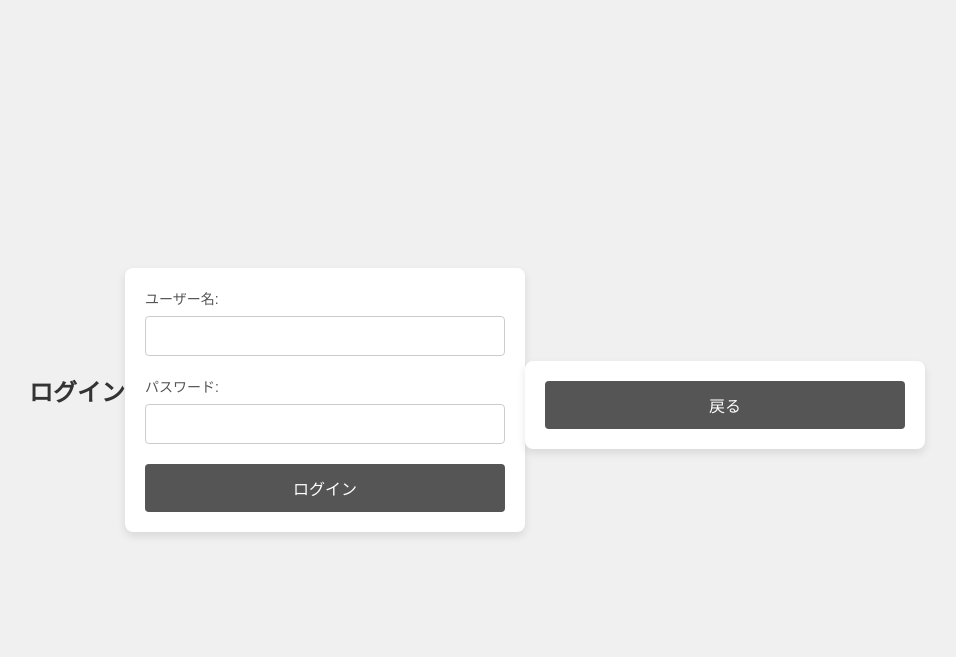
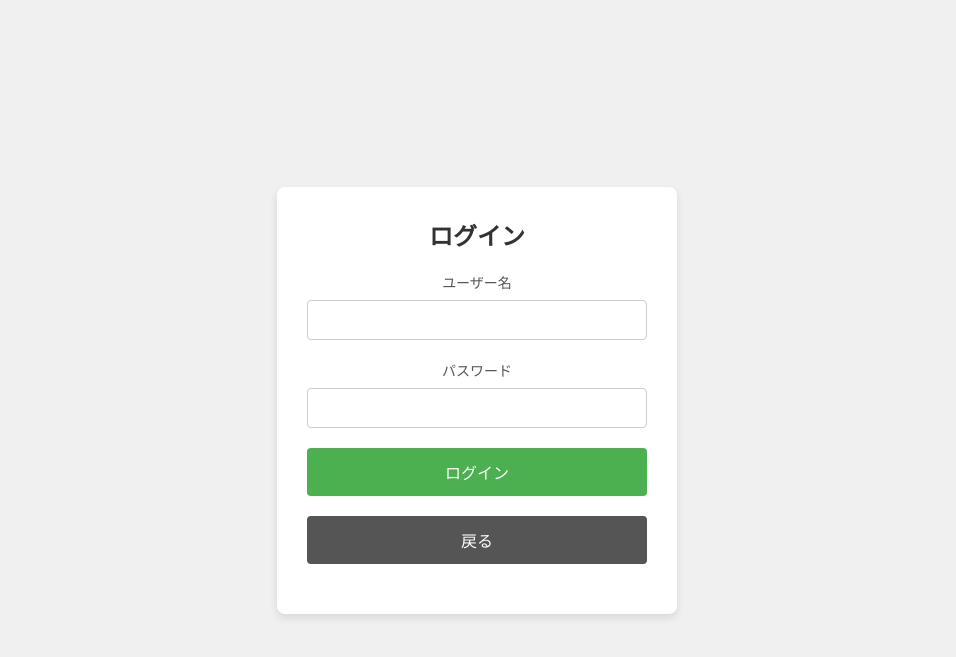
Before and after one commit to su-mi-ii/Giant-Killing, a PHP site: page /login.php in a window 1280 px wide. Shown: the top 657 px of the page, without its empty margins (163-1119 px from the left). Run offline with PHP 8.4, Linux system fonts and the light colour scheme.

Commit message:
ログイン新規登録変更しました

```diff
--- a/login.php
+++ b/login.php
@@ -74,20 +74,24 @@ body {
     height: 100vh;
 }
 
+.container {
+    background-color: #fff;
+    padding: 30px;
+    border-radius: 8px;
+    box-shadow: 0 4px 8px rgba(0, 0, 0, 0.1);
+    max-width: 400px;
+    width: 100%;
+    text-align: center;
+}
+
 h1 {
     font-size: 24px;
     margin-bottom: 20px;
     color: #333;
-    text-align: center;
 }
 
 form {
-    background-color: #fff;
-    padding: 20px;
-    border-radius: 8px;
-    box-shadow: 0 4px 8px rgba(0, 0, 0, 0.1);
-    max-width: 400px;
-    width: 100%;
+    margin-bottom: 10px;
 }
 
 label {
@@ -115,6 +119,7 @@ button {
     color: white;
     font-size: 16px;
     cursor: pointer;
+    margin-bottom: 10px;
 }
 
 button:hover {
@@ -136,34 +141,31 @@ button[type="submit"]:hover {
     background-color: #45a049;
 }
 
-form + form {
-    margin-top: 10px;
-}
-
-form button[type="submit"] {
+button[type="button"] {
     background-color: #555;
 }
 
-form button[type="submit"]:hover {
+button[type="button"]:hover {
     background-color: #333;
 }
 
         </style>
 </head>
 <body>
+    <div class="container">
         <h1>ログイン</h1>
-    <?php if (!empty($error_message)) { echo '<p style="color:red;">' . htmlspecialchars($error_message) . '</p>'; } ?>
         <form method="post">
-        <label for="user_name">ユーザー名:</label>
+            <label for="user_name">ユーザー名</label>
             <input type="text" name="user_name" id="user_name" required>
-        <br>
-        <label for="password">パスワード:</label>
+            <label for="password">パスワード</label>
             <input type="password" name="password" id="password" required>
-        <br>
+            <?php if (!empty($error_message)) { echo '<p>' . htmlspecialchars($error_message) . '</p>'; }?>
+
             <button type="submit">ログイン</button>
         </form>
-    <form action="menu.php" method="get">
-        <button type="submit">戻る</button>
+        <form action="menu.php">
+    <button type="button" onclick="window.location.href='menu.php';">戻る</button>
 </form>
+    </div>
 </body>
 </html>
```
Also changed, not shown: Newregistration.php (+22 -22 lines). Lines whose indentation alone changed are shown as unchanged.
